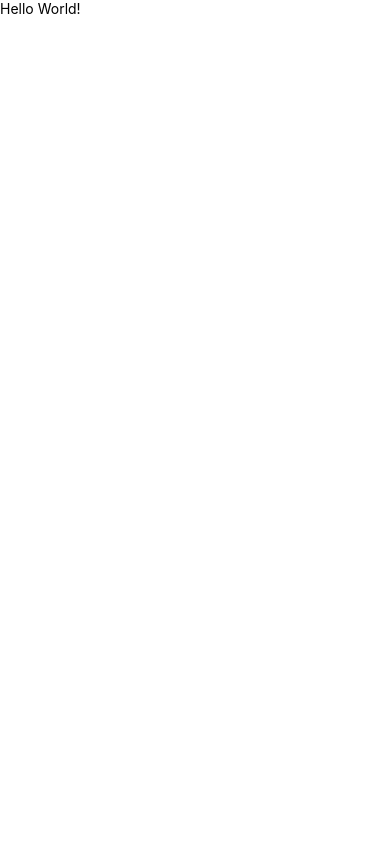
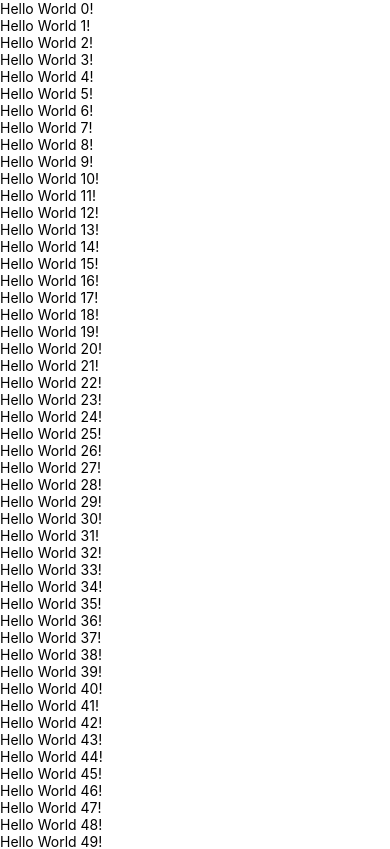
Before and after one commit to nvacheishvili/HWApp, a React Native app: screen / in a window 390 px wide. Shown: the top 849 px of the page. Built offline with nearby package versions, Linux system fonts and the light colour scheme.

Commit message:
use ref hook explained

```diff
--- a/App.js
+++ b/App.js
@@ -1,10 +1,32 @@
-import React from 'react';
-import {SafeAreaView, Text} from 'react-native';
+import React, {useRef} from 'react';
+import {SafeAreaView, Text, ScrollView, Button} from 'react-native';
 
 const App = () => {
+  // Create an array with 1000 elements, all initialized to 0.
+  let array = Array(1000).fill(0);
+
+  // Create a ref object using the useRef hook and initialize it to null.
+  // This ref will be used to reference the ScrollView component.
+  const scrollViewRef = useRef(null);
+
+  // Define a click handler function that will be called when the user clicks the button.
+  const handleClick = () => {
+    // Call the scrollTo method on the scrollViewRef.current object to scroll the ScrollView to the top.
+    scrollViewRef.current.scrollTo({x: 0, y: 0, animated: true});
+  };
+
+  // Render the SafeAreaView component and its children.
   return (
     <SafeAreaView>
-      <Text>Hello World!</Text>
+      {/* Render the ScrollView component and pass the scrollViewRef object as a ref prop. */}
+      <ScrollView ref={scrollViewRef}>
+        {/* Render the Text components for each element in the array. */}
+        {array.map((value, index) => (
+          <Text key={index}>Hello World {index}!</Text>
+        ))}
+      </ScrollView>
+      {/* Render the Button component and pass the handleClick function as an onPress prop. */}
+      <Button onPress={handleClick} title={'Scroll to top'} />
     </SafeAreaView>
   );
 };
```
